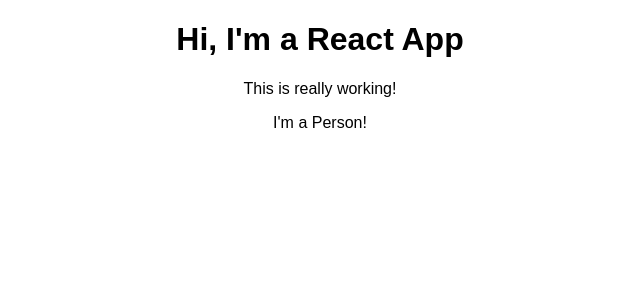
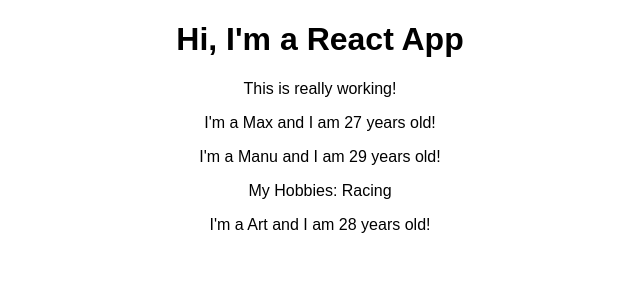
Before and after one commit to artseven/diving-deep, a React (Create React App) app: page / in a window 1280 px wide. Shown: the top 300 px of the page, without its empty margins (320-960 px from the left). Built offline with nearby package versions, Linux system fonts and the light colour scheme.

Commit message:
adding concept of props

```diff
--- a/src/App.js
+++ b/src/App.js
@@ -8,7 +8,9 @@
       <div className="App">
         <h1>Hi, I'm a React App</h1>
         <p>This is really working!</p>
-        <Person />
+        <Person  name="Max" age="27" />
+        <Person name="Manu" age="29">My Hobbies: Racing</Person>
+        <Person name="Art" age="28"/>
       </div>
     );
     // return React.createElement(
--- a/src/Person/Person.js
+++ b/src/Person/Person.js
@@ -1,7 +1,14 @@
-import React from 'react'
+import React from "react";
 
-const person = () => {
-    return <p>I'm a Person!</p>
-}
+const person = (props) => {
+  return (
+    <div>
+      <p>
+        I'm a {props.name} and I am {props.age} years old!
+      </p>
+      <p>{props.children}</p>
+    </div>
+  );
+};
 
-export default person
+export default person;
```
